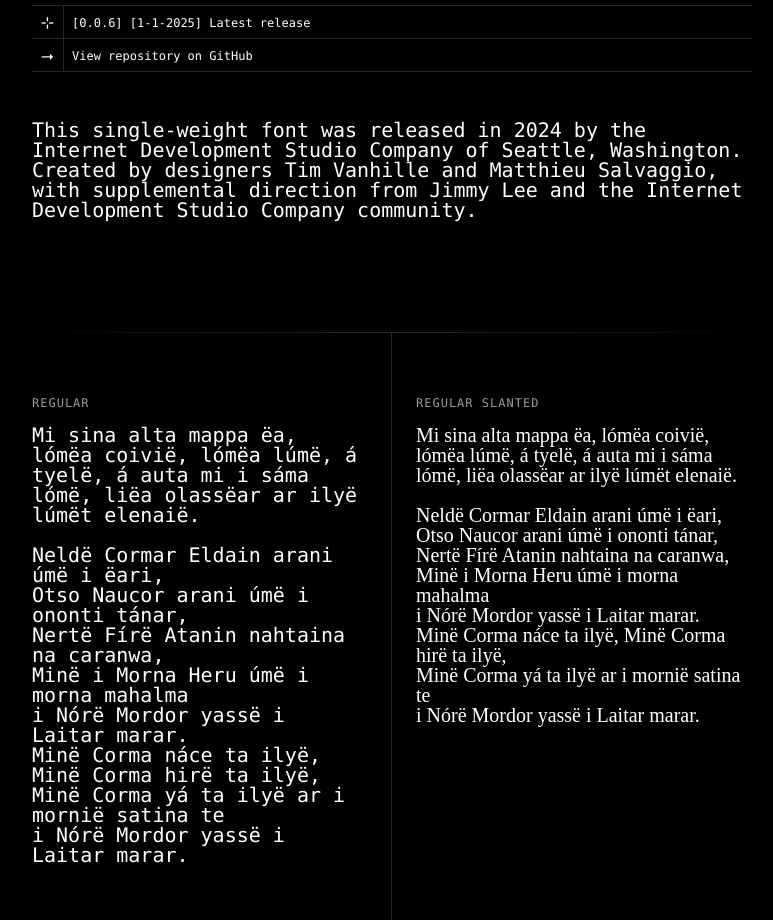
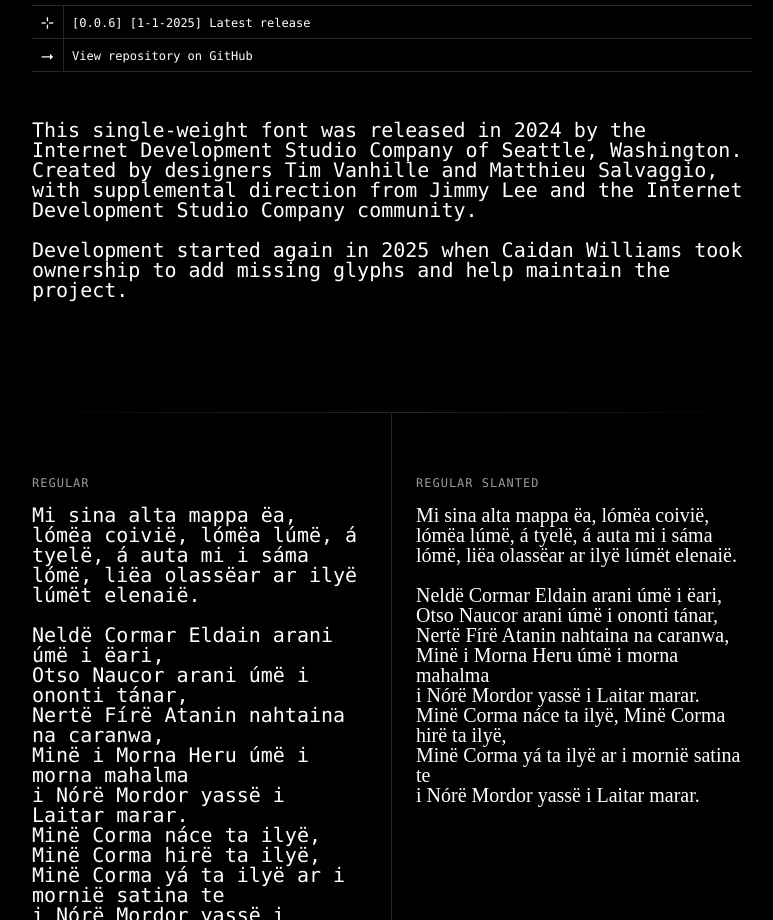
Before and after one commit to internet-development/www-server-mono, a Next.js app: page / in a window 1280 px wide. Shown: the part 840-1760 px from the top of the page, without its empty margins (248-1021 px from the left). Built offline with nearby package versions, Linux system fonts and the light colour scheme; a web font is replaced by a local one.

Commit message:
feat: update marketing page to include Caidan taking ownership

```diff
--- a/components/MarketingServerMono.tsx
+++ b/components/MarketingServerMono.tsx
@@ -61,6 +61,9 @@ export default function MarketingServerMono(props) {
             <P>
               This single-weight font was released in 2024 by the Internet Development Studio Company of Seattle, Washington. Created by designers Tim Vanhille and Matthieu
               Salvaggio, with supplemental direction from Jimmy Lee and the Internet Development Studio Company community.
+              <br />
+              <br />
+              Development started again in 2025 when Caidan Williams took ownership to add missing glyphs and help maintain the project.
             </P>
           </div>
         </div>
```
